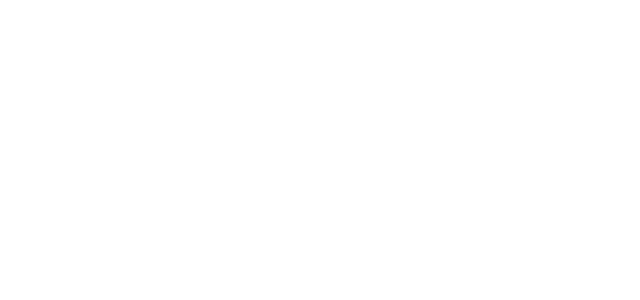
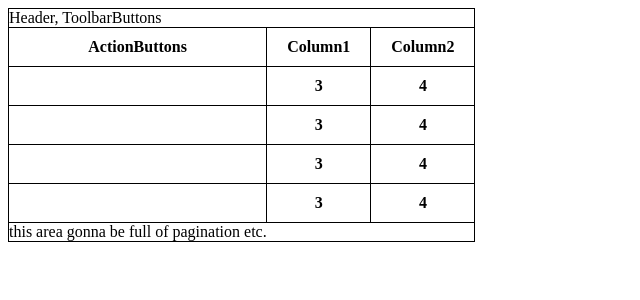
Before and after one commit to kaanbayram/datagrid, a React app: page / in a window 1280 px wide. Shown: the top 300 px of the page, without its empty margins (0-640 px from the left). Built offline with nearby package versions, Linux system fonts and the light colour scheme.

Commit message:
[feature] - Creating file system

```diff
--- a/src/App.tsx
+++ b/src/App.tsx
@@ -1,4 +1,5 @@
 import React from 'react';
+import { DataGridBaseComponent } from './DataGrid/Components';
 
 
 export default class App extends React.Component {
@@ -11,6 +12,7 @@ export default class App extends React.Component {
     render() {
         return (
             <React.Fragment>
+                <DataGridBaseComponent />
             </React.Fragment>
         );
     }
--- /dev/null
+++ b/src/DataGrid/Components/Columns/entities/index.ts
@@ -0,0 +1,2 @@
+export { IColumnsProps } from './IColumnsProps';
+export { IColumn } from './IColumn';
--- /dev/null
+++ b/src/DataGrid/Components/DataGridBaseComponent.tsx
@@ -0,0 +1,63 @@
+import React from 'react';
+import { IDataGridBaseComponentsProps } from '../entities';
+import '../assets/dataGridBaseComponentStyles.scss'
+
+export default class DataGridBaseComponent extends React.Component<IDataGridBaseComponentsProps, {}>{
+
+    constructor(props: IDataGridBaseComponentsProps) {
+        super(props);
+    }
+
+    render() {
+        return (
+            <table>
+                <thead>
+                    <div>Header, ToolbarButtons</div>
+
+                </thead>
+                <thead>
+                    <tr>
+                        <th>ActionButtons</th>
+                        <th>Column1</th>
+                        <th>Column2</th>
+                    </tr>
+                </thead>
+
+                <tbody>
+                    <tr>
+
+                        <th></th>
+
+                        <th>3</th>
+                        <th>4</th>
+                    </tr>
+                    <tr>
+                        <th></th>
+
+                        <th>3</th>
+                        <th>4</th>
+                    </tr>
+                    <tr>
+
+                        <th></th>
+
+                        <th>3</th>
+                        <th>4</th>
+                    </tr>
+                    <tr>
+
+                        <th></th>
+
+                        <th>3</th>
+                        <th>4</th>
+                    </tr>
+
+                </tbody>
+
+                <tfoot>
+                    this area gonna be full of pagination etc.
+                </tfoot>
+            </table>
+        )
+    }
+}
--- /dev/null
+++ b/src/DataGrid/Components/index.ts
@@ -0,0 +1 @@
+export { default as DataGridBaseComponent } from './DataGridBaseComponent'
--- /dev/null
+++ b/src/DataGrid/assets/dataGridBaseComponentStyles.scss
@@ -0,0 +1,12 @@
+table {
+    border-collapse: collapse;
+    border-spacing: 0;
+}
+
+th,
+thead,
+tfoot,
+td {
+    padding: 10px 20px;
+    border: 1px solid #000;
+}
--- /dev/null
+++ b/src/DataGrid/entities/IDataGridBaseComponentsProps.ts
@@ -0,0 +1,5 @@
+interface IDataGridBaseComponentsProps {
+
+}
+
+export { IDataGridBaseComponentsProps };
--- /dev/null
+++ b/src/DataGrid/entities/index.ts
@@ -0,0 +1 @@
+export { IDataGridBaseComponentsProps } from './IDataGridBaseComponentsProps'
--- /dev/null
+++ b/src/common/entities/index.ts
@@ -0,0 +1 @@
+export { IDictionary } from './interfaces'
--- /dev/null
+++ b/src/common/entities/interfaces.ts
@@ -0,0 +1,3 @@
+export interface IDictionary<T> {
+    [Key: string]: T;
+}
```
Also changed, not shown: src/DataGrid/Components/Columns/components/Columns.tsx (added, +16 -0 lines), src/DataGrid/Components/Columns/entities/IColumn.ts (added, +9 -0 lines), src/DataGrid/Components/Columns/entities/IColumnsProps.ts (added, +8 -0 lines).
